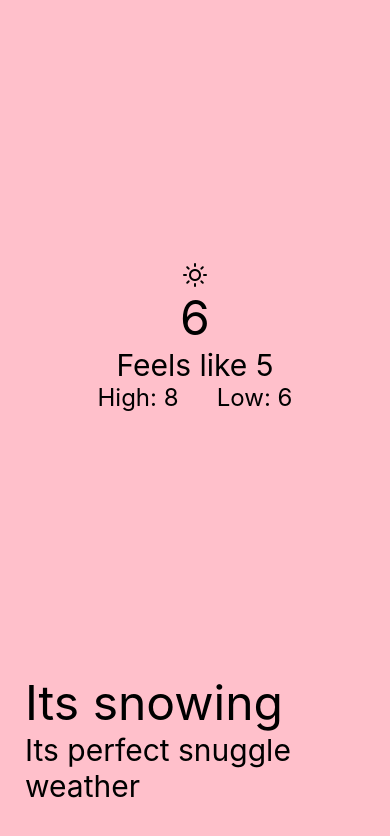
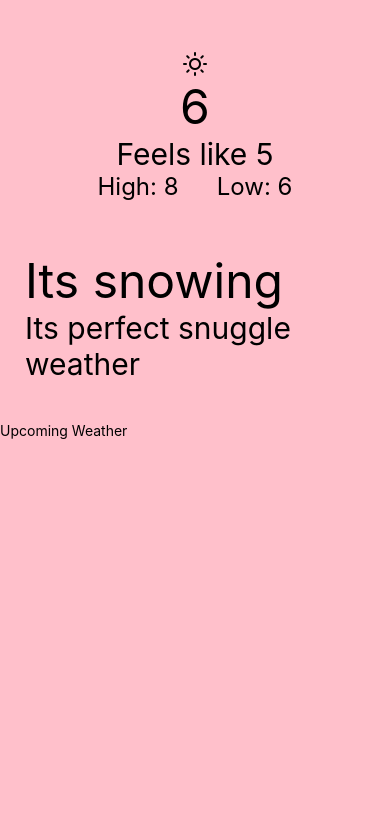
Before and after one commit to Codeyg12/tutorials, a React Native app in the folder WeatherApp/: screen / in a window 390 px wide. Shown: the top 836 px of the page. Built offline with nearby package versions, Linux system fonts and the light colour scheme.

Commit message:
upcoming component and statusbar issue in currentweather

```diff
--- a/WeatherApp/App.js
+++ b/WeatherApp/App.js
@@ -1,10 +1,12 @@
 import { StyleSheet, View } from 'react-native'
 import CurrentWeather from './src/components/CurrentWeather'
+import UpcomingWeather from './src/components/UpcomingWeather'
 
 export default function App() {
   return (
     <View style={styles.container}>
       <CurrentWeather />
+      <UpcomingWeather />
     </View>
   )
 }
@@ -15,6 +17,6 @@ export default function App() {
 
 const styles = StyleSheet.create({
   container: {
-    flex: 1,
-  },
+    flex: 1
+  }
 })
--- a/WeatherApp/src/components/CurrentWeather.js
+++ b/WeatherApp/src/components/CurrentWeather.js
@@ -1,12 +1,13 @@
 import { StatusBar, StyleSheet, Text, View } from 'react-native'
 import { SafeAreaProvider } from 'react-native-safe-area-context'
-import {Feather} from '@expo/vector-icons'
+import { Feather } from '@expo/vector-icons'
 
 const CurrentWeather = () => {
   return (
     <SafeAreaProvider style={styles.wrapper}>
+      <StatusBar barStyle="light-content" />
       <View style={styles.container}>
-        <Feather name="sun" size={24} color='black' />
+        <Feather name="sun" size={24} color="black" />
         <Text style={styles.temp}>6</Text>
         <Text style={styles.feels}>Feels like 5</Text>
         <View style={styles.highLowWrapper}>
--- /dev/null
+++ b/WeatherApp/src/components/UpcomingWeather.js
@@ -0,0 +1,18 @@
+import { SafeAreaProvider } from 'react-native-safe-area-context'
+import { StyleSheet, Text } from 'react-native'
+
+const UpcomingWeather = () => {
+  return (
+    <SafeAreaProvider style={styles.container}>
+      <Text>Upcoming Weather</Text>
+    </SafeAreaProvider>
+  )
+}
+
+const styles = StyleSheet.create({
+  container: {
+    flex: 1,
+    backgroundColor: 'pink'
+  }
+})
+export default UpcomingWeather
```
